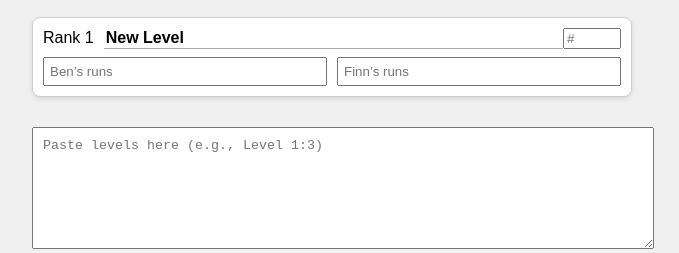
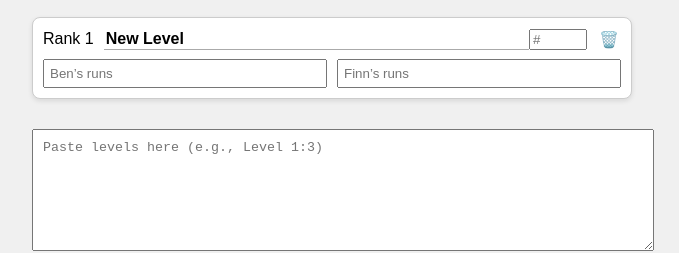
Before and after one commit to bens8888998/tier-list, a plain HTML site: page index.html in a window 1280 px wide. Both pictures are taken after a click on the button "➕ Add Level". Shown: the part 172-425 px from the top of the page, 308-987 px from the left. Drawn offline with Linux system fonts and the light colour scheme; no server answers.

Commit message:
Update index.html

```diff
--- a/index.html
+++ b/index.html
@@ -1,4 +1,3 @@
-<!-- Fixed and improved version based on your request -->
 <!DOCTYPE html>
 <html lang="en">
 <head>
@@ -83,9 +82,22 @@
     .controls {
       display: flex;
       gap: 5px;
+      align-items: center;
     }
     .controls input.rank-input {
       width: 50px;
+    }
+    .delete-btn {
+      background: none;
+      border: none;
+      font-size: 16px;
+      cursor: pointer;
+      padding: 2px;
+      margin-left: 5px;
+      color: #d00;
+    }
+    .delete-btn:hover {
+      color: #a00;
     }
   </style>
 </head>
@@ -135,6 +147,7 @@
           <input class="name" value="${name}">
           <div class="controls">
             <input class="rank-input" type="number" min="1" placeholder="#" title="Move to Rank">
+            <button class="delete-btn" title="Delete Level">🗑️</button>
           </div>
         </div>
         <div class="inputs">
@@ -149,6 +162,12 @@
         if (targetRank > items.length) targetRank = items.length;
         levelList.removeChild(li);
         levelList.insertBefore(li, items[targetRank - 1]);
+        updateRanks();
+        saveToCloud();
+      });
+
+      li.querySelector('.delete-btn').addEventListener('click', () => {
+        levelList.removeChild(li);
         updateRanks();
         saveToCloud();
       });
@@ -196,7 +215,7 @@
       saveToCloud();
     }
 
-    // ⛔ No longer auto-loading every 5s — just auto-save
+    // Save to cloud every 5 seconds
     setInterval(() => {
       saveToCloud();
     }, 5000);
```
